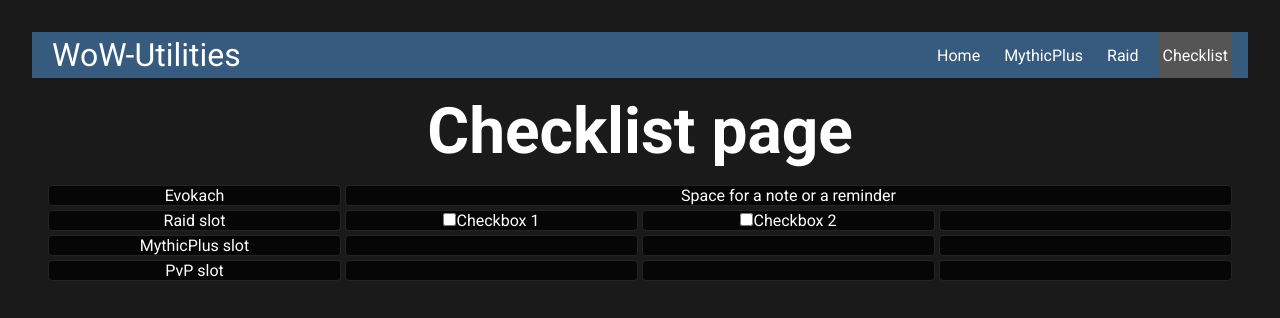
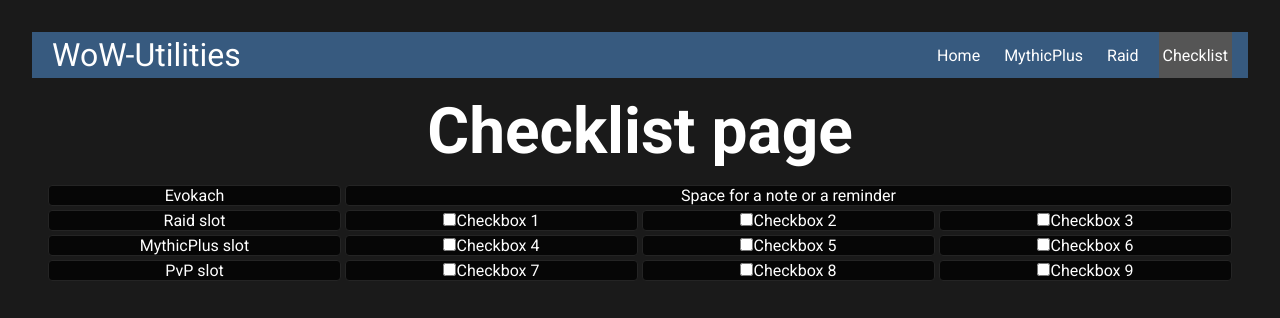
Before and after one commit to Nikolascerbakov/WoW-Utilities, a React (Vite) app: page /Checklist in a window 1280 px wide. Shown: the top 318 px of the page. Built offline with nearby package versions, Linux system fonts and the light colour scheme.

Commit message:
9 checkboxes added

```diff
--- a/src/ChecklistApp.jsx
+++ b/src/ChecklistApp.jsx
@@ -6,15 +6,48 @@ import { useLocalStorage } from './useLocalStorage.jsx';
 function ChecklistApp(){
 
     const [checkedOne, setCheckedOne] = useLocalStorage("checked", false);
-
     const handleChangeOne = () => {
         setCheckedOne(!checkedOne);
     };
 
     const [checkedTwo, setCheckedTwo] = useLocalStorage("checked", false);
-
     const handleChangeTwo = () => {
         setCheckedTwo(!checkedTwo);
+    };
+
+    const [checkedThree, setCheckedThree] = useLocalStorage("checked", false);
+    const handleChangeThree = () => {
+        setCheckedThree(!checkedThree);
+    };
+
+    const [checkedFour, setCheckedFour] = useLocalStorage("checked", false);
+    const handleChangeFour = () => {
+        setCheckedFour(!checkedFour);
+    };
+
+    const [checkedFive, setCheckedFive] = useLocalStorage("checked", false);
+    const handleChangeFive = () => {
+        setCheckedFive(!checkedFive);
+    };
+
+    const [checkedSix, setCheckedSix] = useLocalStorage("checked", false);
+    const handleChangeSix = () => {
+        setCheckedSix(!checkedSix);
+    };
+
+    const [checkedSeven, setCheckedSeven] = useLocalStorage("checked", false);
+    const handleChangeSeven = () => {
+        setCheckedSeven(!checkedSeven);
+    };
+
+    const [checkedEight, setCheckedEight] = useLocalStorage("checked", false);
+    const handleChangeEight = () => {
+        setCheckedEight(!checkedEight);
+    };
+
+    const [checkedNine, setCheckedNine] = useLocalStorage("checked", false);
+    const handleChangeNine = () => {
+        setCheckedNine(!checkedNine);
     };
 
 
@@ -28,49 +61,56 @@ function ChecklistApp(){
                             <div className="grid-mythic-slot">MythicPlus slot</div>
                             <div className="grid-pvp-slot">PvP slot</div>
                             <div className="grid-check1">
-                                <Checkbox label="Checkbox 1" value={checkedOne} onChange={handleChangeOne}
+                                <CheckboxComponent label="Checkbox 1" value={checkedOne} onChange={handleChangeOne}
                                 />
                             </div>
                             <div className="grid-check2">
-                                <Checkbox label="Checkbox 2" value={checkedTwo} onChange={handleChangeTwo}
+                                <CheckboxComponent label="Checkbox 2" value={checkedTwo} onChange={handleChangeTwo}
                                 />
                             </div>
                             <div className="grid-check3">
-
+                                <CheckboxComponent label="Checkbox 3" value={checkedThree} onChange={handleChangeThree}
+                                />
                             </div>
                             <div className="grid-check4">
-
+                               <CheckboxComponent label="Checkbox 4" value={checkedFour} onChange={handleChangeFour}
+                                />
                             </div>
                             <div className="grid-check5">
-
+                               <CheckboxComponent label="Checkbox 5" value={checkedFive} onChange={handleChangeFive}
+                                />
                             </div>
                             <div className="grid-check6">
-
+                               <CheckboxComponent label="Checkbox 6" value={checkedSix} onChange={handleChangeSix}
+                                />
                             </div>
                             <div className="grid-check7">
-
+                             <CheckboxComponent label="Checkbox 7" value={checkedSeven} onChange={handleChangeSeven}
+                                />
                             </div>
                             <div className="grid-check8">
-
+                               <CheckboxComponent label="Checkbox 8" value={checkedEight} onChange={handleChangeEight}
+                                />
                             </div>
                             <div className="grid-check9">
-
+                               <CheckboxComponent label="Checkbox 9" value={checkedNine} onChange={handleChangeNine}
+                                />
                             </div>
                         </div>
         </>
     )
 }
 
-const Checkbox = ({ label,value, onChange }) => {
-    return (
-        <label>
-            <input type="checkbox"
-                checked={value}
-                onChange={onChange}>
-            </input>
-            {label}
-        </label>
-    );
-};
+//  const Checkbox = ({ label,value, onChange }) => {
+//     return (
+//         <label>
+//             <input type="checkbox"
+//                 checked={value}
+//                 onChange={onChange}>
+//             </input>
+//             {label}
+//         </label>
+//     );
+// };
 
 export default ChecklistApp;
--- a/src/UI-components/CheckboxComponent.jsx
+++ b/src/UI-components/CheckboxComponent.jsx
@@ -2,21 +2,18 @@ import './CheckboxComponent.css'
 // import { useState } from 'react'; //
 
 
-function CheckboxComponent(checked, checkHandler){
+function CheckboxComponent({label,value, onChange}){
 
 
 
     return (
-        <>
         <label>
-            <input
-            type="checkbox"
-            checked={checked}
-            onChange={checkHandler}
-            />
+            <input type="checkbox"
+                checked={value}
+                onChange={onChange}>
+            </input>
+            {label}
         </label>
-        <p>The checkbox is</p>
-        </>
     )
 
 }
```
